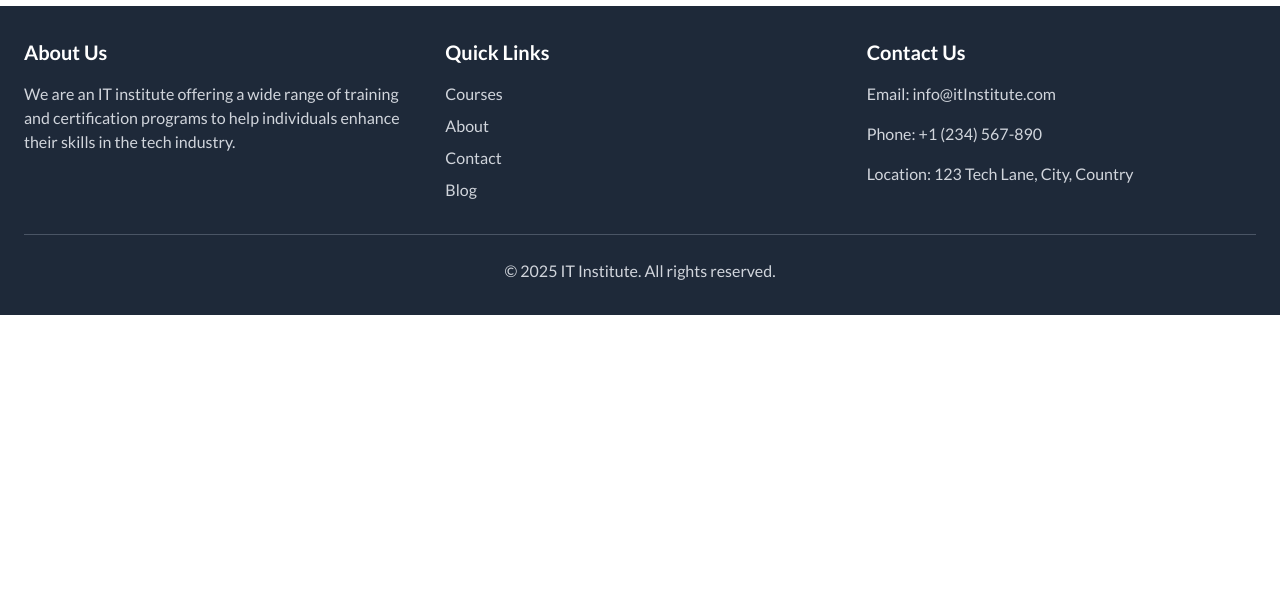
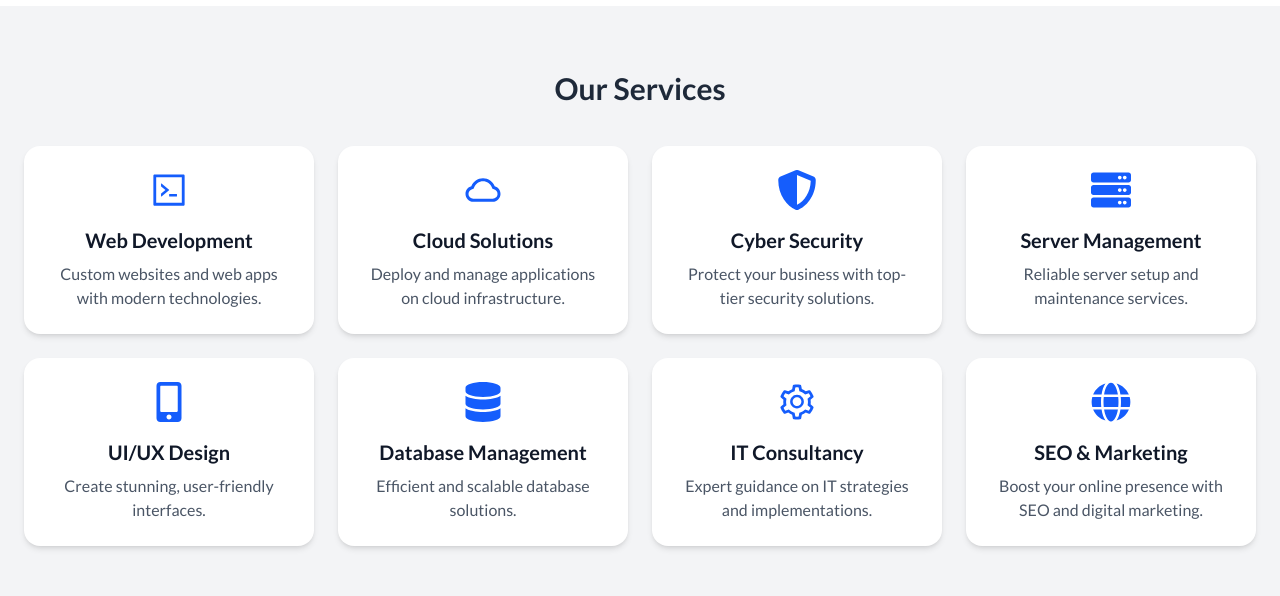
Before and after one commit to emonmahdi/artechit-frontend, a React (Vite) app: page / in a window 1280 px wide. Shown: the part 2653-3249 px from the top of the page. Before the commit the page ends 2968 px from the top, so only its background shows below. Built offline with nearby package versions, Linux system fonts and the light colour scheme.

Commit message:
services section [done]

```diff
--- /dev/null
+++ b/src/component/ServicesSection.jsx
@@ -0,0 +1,91 @@
+import {
+  AiOutlineCloud,
+  AiOutlineCode,
+  AiOutlineSetting,
+} from "react-icons/ai";
+import {
+  FaShieldAlt,
+  FaServer,
+  FaMobileAlt,
+  FaDatabase,
+  FaGlobe,
+} from "react-icons/fa";
+
+const services = [
+  {
+    id: 1,
+    icon: <AiOutlineCode size={40} />,
+    title: "Web Development",
+    desc: "Custom websites and web apps with modern technologies.",
+  },
+  {
+    id: 2,
+    icon: <AiOutlineCloud size={40} />,
+    title: "Cloud Solutions",
+    desc: "Deploy and manage applications on cloud infrastructure.",
+  },
+  {
+    id: 3,
+    icon: <FaShieldAlt size={40} />,
+    title: "Cyber Security",
+    desc: "Protect your business with top-tier security solutions.",
+  },
+  {
+    id: 4,
+    icon: <FaServer size={40} />,
+    title: "Server Management",
+    desc: "Reliable server setup and maintenance services.",
+  },
+  {
+    id: 5,
+    icon: <FaMobileAlt size={40} />,
+    title: "UI/UX Design",
+    desc: "Create stunning, user-friendly interfaces.",
+  },
+  {
+    id: 6,
+    icon: <FaDatabase size={40} />,
+    title: "Database Management",
+    desc: "Efficient and scalable database solutions.",
+  },
+  {
+    id: 7,
+    icon: <AiOutlineSetting size={40} />,
+    title: "IT Consultancy",
+    desc: "Expert guidance on IT strategies and implementations.",
+  },
+  {
+    id: 8,
+    icon: <FaGlobe size={40} />,
+    title: "SEO & Marketing",
+    desc: "Boost your online presence with SEO and digital marketing.",
+  },
+];
+
+const ServicesSection = () => {
+  return (
+    <section className="py-16 bg-gray-100">
+      <div className="container mx-auto px-6">
+        <h2 className="text-3xl font-bold text-center text-gray-800 mb-10">
+          Our Services
+        </h2>
+        <div className="grid grid-cols-1 sm:grid-cols-2 md:grid-cols-2 lg:grid-cols-4 gap-6">
+          {services.map((service) => (
+            <div
+              key={service.id}
+              className="p-6 bg-white rounded-2xl shadow-md hover:shadow-lg transition duration-300 flex flex-col items-center text-center"
+            >
+              <div className="text-blue-600 mb-4">{service.icon}</div>
+              <h3 className="text-xl font-semibold text-gray-900">
+                {service.title}
+              </h3>
+              <p className="text-gray-600 mt-2">{service.desc}</p>
+            </div>
+          ))}
+        </div>
+      </div>
+    </section>
+  );
+};
+
+export default ServicesSection;
--- a/src/pages/Home/Home.jsx
+++ b/src/pages/Home/Home.jsx
@@ -1,18 +1,18 @@
 import Courses from "../../component/Courses";
+import ServicesSection from "../../component/ServicesSection";
 import TeamMember from "../../component/TeamMember";
-import TopNavbar from "../../component/TopNavbar";
-import Button from "../../component/ui/Button";
 import Slider from "../../component/ui/Slider";
 import WhyChooseUs from "../../component/ui/WhyChooseUs";
 
 const Home = () => {
   return (
     <>
-    <Slider />
-    <Courses />
-    <TeamMember />
-    <WhyChooseUs />
-    {/* <div className="min-h-screen bg-gray-50 p-6">
+      <Slider />
+      <Courses />
+      <TeamMember />
+      <WhyChooseUs />
+      <ServicesSection />
+      {/* <div className="min-h-screen bg-gray-50 p-6">
       <div className="max-w-4xl mx-auto bg-white p-8 shadow-md rounded-lg">
         <h1 className="text-3xl font-semibold text-gray-800 mb-6">
           Welcome to Our Website
```
Also changed, not shown: src/component/ui/Button.jsx (+11 -11 lines).
